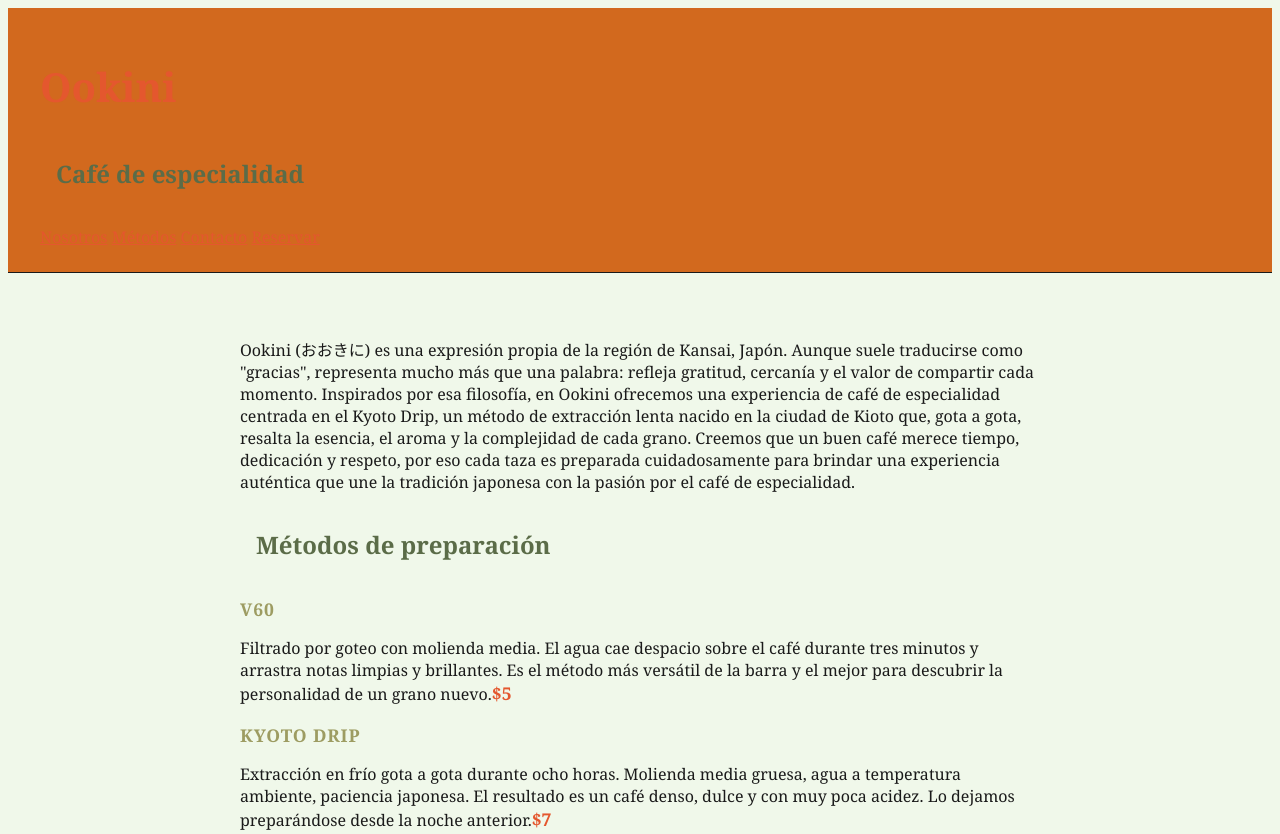
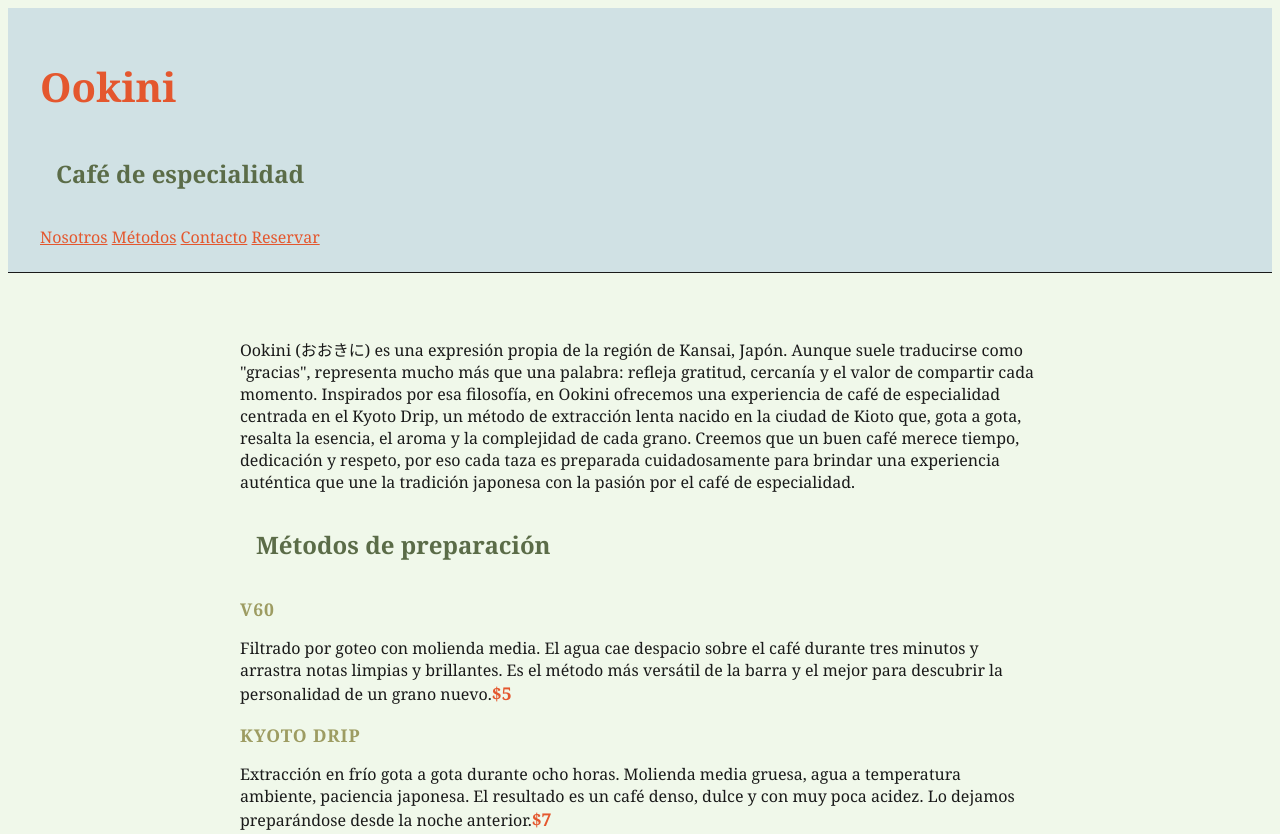
Before and after one commit to mauromerop-gif/ookini, a plain HTML site: page index.html in a window 1280 px wide. Shown: the top 834 px of the page. Drawn offline with Linux system fonts and the light colour scheme.

Commit message:
nuevo cambio de color del fondo del header

```diff
--- a/styles.css
+++ b/styles.css
@@ -15,7 +15,7 @@ h2{
 header {
     padding: 1.5rem 2rem;
     border-bottom: 1px solid #1A1A1A;
-    background-color: chocolate;
+    background-color: rgb(208, 225, 228);
 }
 nav a {
     color: #E4572E;
```
